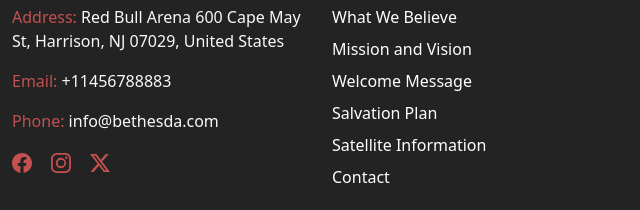
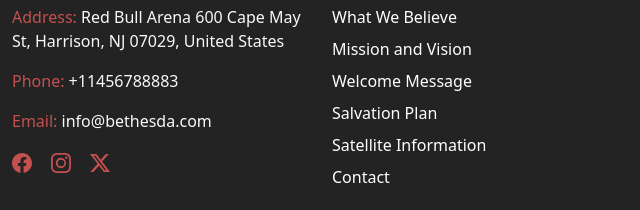
Before and after one commit to Philux-source/Bathesda, a plain HTML site: page devotions.html in a window 1280 px wide. Shown: the part 2255-2465 px from the top of the page, 0-640 px from the left. Drawn offline with nearby package versions, Linux system fonts and the light colour scheme.

Commit message:
Update devotions.html

```diff
--- a/devotions.html
+++ b/devotions.html
@@ -238,8 +238,8 @@
                     <h1 class="text-white fw-bolder mb-3">LOGO</h1>
                     <p class="text-primary">Address: <span class="text-light">Red Bull Arena
                         600 Cape May St, Harrison, NJ 07029, United States</span></p>
-                    <p class="text-primary">Email: <a class="text-light text-center" href="tel:+11456788894983">+11456788883</a></p>
-                    <p class="text-primary">Phone:   <a class="text-light text-center" href="mailto:info@bethesda.com">info@bethesda.com</a></p>
+                    <p class="text-primary">Phone: <a class="text-light text-center" href="tel:+11456788894983">+11456788883</a></p>
+                    <p class="text-primary">Email:   <a class="text-light text-center" href="mailto:info@bethesda.com">info@bethesda.com</a></p>
                     <div class="d-flex align-items-center mb-3 link-body-emphasis text-decoration-none">
                         <div class="social-icons">
                             <a href=""> <img src="./social_icons/facebook.svg" alt="facebook logo" width="20" height="26" class="d-inline-block align-text-right icon"></a>
```
